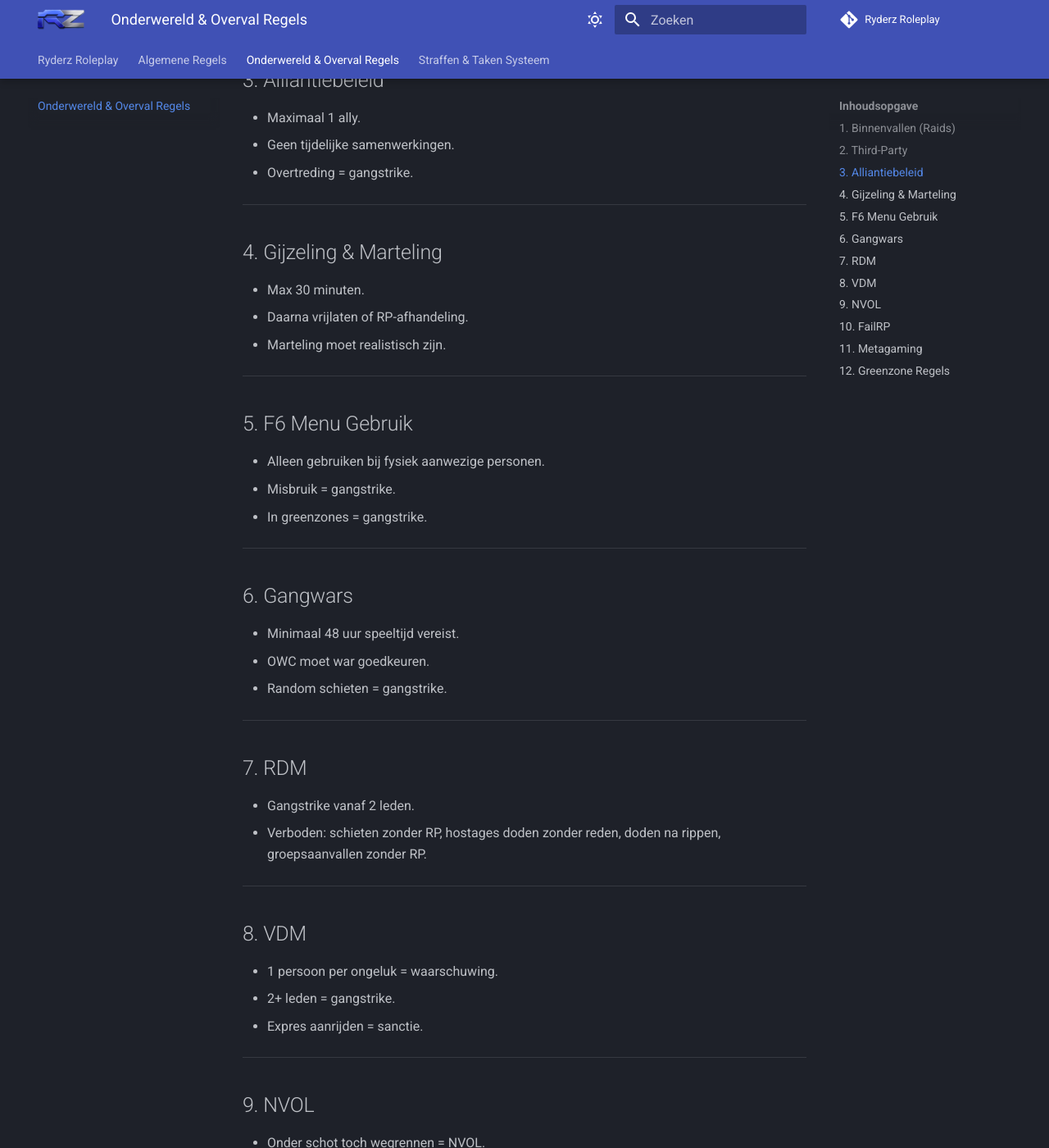
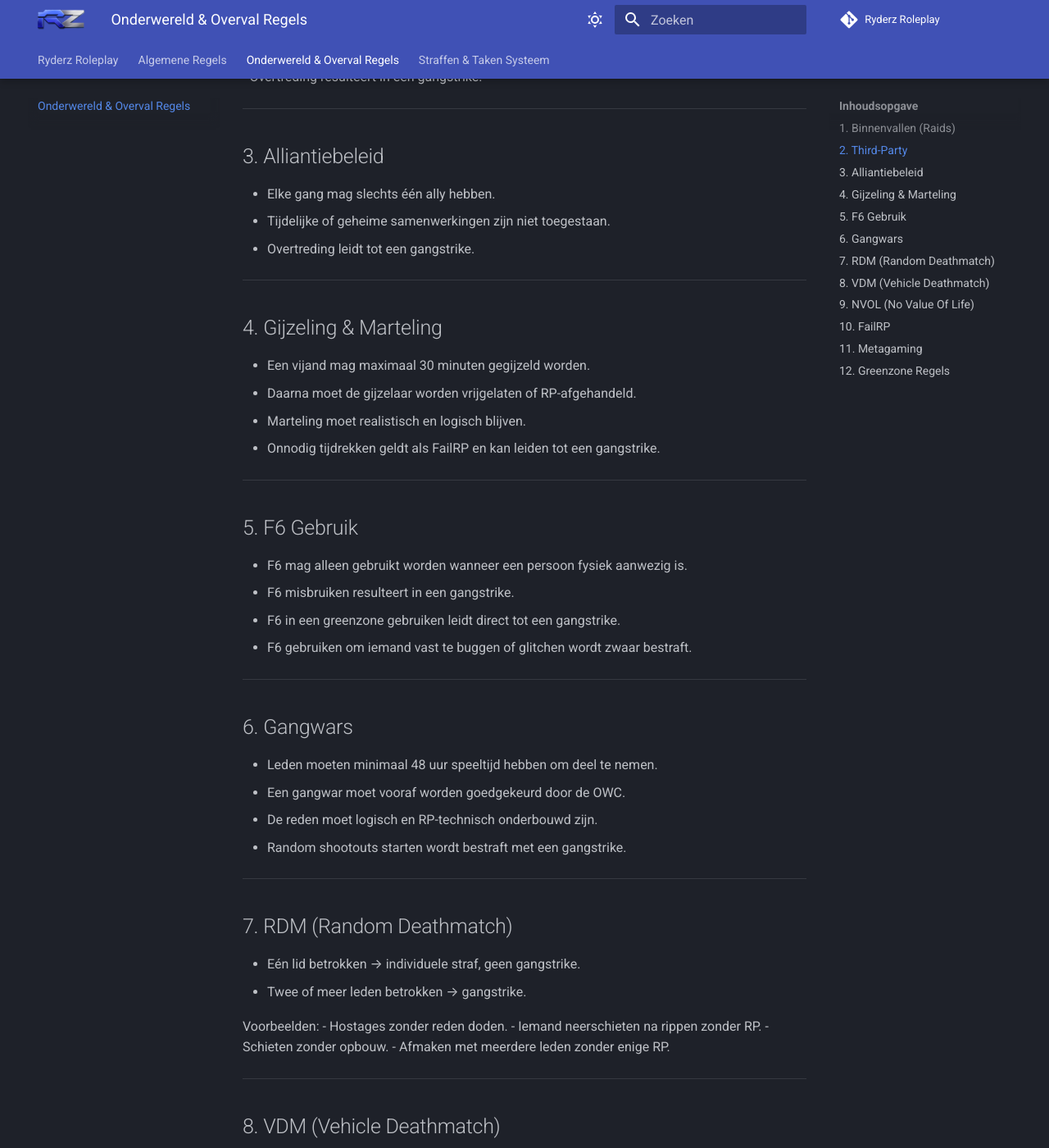
Before and after one commit to MohammedRDZ/mkdoc-ryderz, an MkDocs documentation site: the page built from docs/onderwereld.md, in a window 1280 px wide and 1400 px high, scrolled down 635 px. Shown: the whole window at 82% size. Built offline with MkDocs 1.6.1 and Material for MkDocs 9.7.7, drawn with Linux system fonts in a browser that asks for light colours; comment, search, counter and statistics services are not loaded; some of the changed text lies outside the part shown.

Commit message:
Revise gameplay rules and guidelines
Updated rules and guidelines for raids, third-party interactions, alliance policies, hostage situations, and various other gameplay mechanics to enhance clarity and enforceability.

```diff
--- a/docs/onderwereld.md
+++ b/docs/onderwereld.md
@@ -3,170 +3,205 @@
 ---
 
 ## 1. Binnenvallen (Raids)
-- Maximaal 2 binnenvallen per dag.
-- Minimaal 2 uur cooldown.
-- Bewijs verplicht (video/screenshot/audio).
-- Bewijs direct naar OWC.
-- Geen bewijs = gangstrike.
+- Maximaal 2 binnenvallen per dag per gang.
+- Minimaal 2 uur cooldown tussen binnenvallen.
+- Elke binnenval moet onderbouwd zijn met bewijs (video/screenshot/audio).
+- Bewijs moet direct naar de OWC worden gestuurd.
+- Geen bewijs betekent een gangstrike.
 
 ---
 
 ## 2. Third-Party
-**Geen politie:** counteren toegestaan.
-**Wel politie:** counteren verboden → gangstrike.
+**Geen politie aanwezig:**
+- Counteren is toegestaan.
+
+**Wel politie aanwezig:**
+- Counteren is verboden.
+- Overtreding resulteert in een gangstrike.
 
 ---
 
 ## 3. Alliantiebeleid
-- Maximaal 1 ally.
-- Geen tijdelijke samenwerkingen.
-- Overtreding = gangstrike.
+- Elke gang mag slechts één ally hebben.
+- Tijdelijke of geheime samenwerkingen zijn niet toegestaan.
+- Overtreding leidt tot een gangstrike.
 
 ---
 
 ## 4. Gijzeling & Marteling
-- Max 30 minuten.
-- Daarna vrijlaten of RP-afhandeling.
-- Marteling moet realistisch zijn.
+- Een vijand mag maximaal 30 minuten gegijzeld worden.
+- Daarna moet de gijzelaar worden vrijgelaten of RP-afgehandeld.
+- Marteling moet realistisch en logisch blijven.
+- Onnodig tijdrekken geldt als FailRP en kan leiden tot een gangstrike.
 
 ---
 
-## 5. F6 Menu Gebruik
-- Alleen gebruiken bij fysiek aanwezige personen.
-- Misbruik = gangstrike.
-- In greenzones = gangstrike.
+## 5. F6 Gebruik
+- F6 mag alleen gebruikt worden wanneer een persoon fysiek aanwezig is.
+- F6 misbruiken resulteert in een gangstrike.
+- F6 in een greenzone gebruiken leidt direct tot een gangstrike.
+- F6 gebruiken om iemand vast te buggen of glitchen wordt zwaar bestraft.
 
 ---
 
 ## 6. Gangwars
-- Minimaal 48 uur speeltijd vereist.
-- OWC moet war goedkeuren.
-- Random schieten = gangstrike.
+- Leden moeten minimaal 48 uur speeltijd hebben om deel te nemen.
+- Een gangwar moet vooraf worden goedgekeurd door de OWC.
+- De reden moet logisch en RP-technisch onderbouwd zijn.
+- Random shootouts starten wordt bestraft met een gangstrike.
 
 ---
 
-## 7. RDM
-- Gangstrike vanaf 2 leden.
-- Verboden: schieten zonder RP, hostages doden zonder reden, doden na rippen, groepsaanvallen zonder RP.
+## 7. RDM (Random Deathmatch)
+- Eén lid betrokken → individuele straf, geen gangstrike.
+- Twee of meer leden betrokken → gangstrike.
+
+Voorbeelden:
+- Hostages zonder reden doden.
+- Iemand neerschieten na rippen zonder RP.
+- Schieten zonder opbouw.
+- Afmaken met meerdere leden zonder enige RP.
 
 ---
 
-## 8. VDM
-- 1 persoon per ongeluk = waarschuwing.
-- 2+ leden = gangstrike.
-- Expres aanrijden = sanctie.
+## 8. VDM (Vehicle Deathmatch)
+- Eén lid per ongeluk → waarschuwing.
+- Twee of meer leden → gangstrike.
+- Bewust aanrijden → zware sanctie.
 
 ---
 
-## 9. NVOL
-- Onder schot toch wegrennen = NVOL.
-- 1e keer waarschuwing, 2e keer gangstrike.
-- Groeps-NVOL = gangstrike.
+## 9. NVOL (No Value Of Life)
+- Weglopen of wegrijden onder bedreiging geldt als NVOL.
+- Eerste overtreding → waarschuwing.
+- Tweede overtreding → gangstrike.
+- NVOL met meerdere leden → directe gangstrike.
 
 ---
 
 ## 10. FailRP
-- Vluchten naar gangterrein tijdens achtervolging.
-- Hek sluiten onder schot.
-- Onnodig tijdrekken.
+- Vluchten naar gangterrein tijdens een achtervolging.
+- Hekken sluiten terwijl je onder schot staat.
+- Binnenvallen zonder geldige RP.
 - Ganghuizen binnendringen zonder reden.
+- Onnodig tijdrekken tijdens dreiging.
+- Meerdere leden die FailRP plegen kunnen gangstrikes veroorzaken.
 
 ---
 
 ## 11. Metagaming
-- Porto zonder IC-oortje = gangstrike.
-- Schermdelen = directe gangstrike.
-- OOC-info gebruiken = overtreding.
+- Porto gebruiken zonder IC-oortje leidt tot een gangstrike.
+- Schermdelen of meekijken via streams is verboden.
+- OOC-informatie IC gebruiken is een zware overtreding.
 
 ---
 
 ## 12. Greenzone Regels
-- Geen rippen, geweld, wapens, timeren, bedreigen.
-- Overtreding = directe gangstrike.
+Greenzones zijn volledig vrij van criminaliteit.
+
+Verboden in greenzones:
+- Ripperen
+- Gijzelen
+- Bedreigen
+- Wapens trekken
+- Timeren
+- Geweld of elke vorm van criminaliteit
+
+Overtredingen leiden tot een directe gangstrike.
 
 ---
 
-# LET OP: vanaf hier GEEN nieuwe `#`, altijd `##`
-
-## 13. Overval Regels
-Dit is het hoofdstuk dat in jouw TOC moet verschijnen.
+# Overvallen & Hostage Regels (Met Minimale Eisen)
 
 ---
 
-## 14. Algemene Overval Regels
-- Politie moet binnen 10 minuten aankoppelen.
-- Doen ze dit niet → overvallers mogen vrij vertrekken.
-- Na aankoppelen geen inmenging door gangs/burgers.
-- Hostage-RP moet realistisch blijven.
+## 13. Algemene Overval Regels
+- Politie moet binnen 10 minuten reageren.
+- Reageert de politie niet op tijd, dan mogen overvallers vertrekken zonder achtervolging.
+- Zodra de politie is aangesloten mag geen enkele gang of burger zich mengen.
+- Overvallers zijn verantwoordelijk voor logisch en veilig RP.
+- Hostages mogen niet trollen of het scenario saboteren.
 
 ---
 
-## 15. Hostage- & Wapenlimieten per Overval
-
-### 15.1 Winkeloverval
-- Max 1 hostage.
-- Alleen melee wapens.
-
-### 15.2 Kleine Bank
-- Max 3 hostages.
-- 1 automatic.
-- 1 pistool.
-
-### 15.3 Juwelier
-- Max 4 hostages.
-- 1 automatic.
-- 1 pistool.
-
-### 15.4 Grote Bank
-- Max 5 hostages.
-- 2 automatics.
-- 1 pistool of melee.
+## 14. Minimale Hostage- & Wapenvereisten per Overval
+Voor elke overval gelden **minimale RP-eisen**.
+Dit zijn geen maximale limieten maar **ondergrenzen** om het scenario realistisch te houden.
 
 ---
 
-## 16. Hostage Regels
-- Hostages blijven op hun plek (binnen = binnen, buiten = buiten).
-- Max 20 minuten vasthouden.
-- Geen positie wisselen.
-- RP moet realistisch blijven.
+### 14.1 Winkeloverval
+- Minimaal 1 hostage.
+- Minimaal 1 wapen (pistool of melee).
 
 ---
 
-## 17. Hulpdiensten als Hostage
-- Toegestaan als instantie minimaal 8 leden heeft.
-- Politie met 16 man → max 2 hostages.
-- Verboden op werkplekken (MRB, ZKH, ANWB).
+### 14.2 Kleine Bank
+- Minimaal 2 hostages.
+- Minimaal 1 automatic.
+- Minimaal 1 pistool.
 
 ---
 
-## 18. Shootouts & Ganggeweld
-- Altijd RP-reden vereist.
-- Random shootouts = gangstrike.
-- Binnenvallen max 2× per dag met bewijs.
+### 14.3 Juwelier
+- Minimaal 3 hostages.
+- Minimaal 1 automatic.
+- Minimaal 1 pistool.
 
 ---
 
-## 19. Combat Logging
-- Server verlaten tijdens RP = directe gangstrike.
+### 14.4 Grote Bank
+- Minimaal 4 hostages.
+- Minimaal 2 automatic wapens.
+- Minimaal 1 pistool of melee-wapen.
 
 ---
 
-## 20. Wapens, Drugs & Rippen
-Rippen alleen toegestaan indien persoon:
-- Holster draagt
-- Of masker draagt
-- Of bodyvest draagt
+## 15. Hostage Regels (Algemeen)
+- Hostages moeten op dezelfde locatie blijven (binnen blijft binnen, buiten blijft buiten).
+- Hostage mag niet wisselen tussen binnen/buiten.
+- Maximaal 20 minuten vasthouden.
+- Hostage RP moet realistisch en serieus blijven.
+- Hostages mogen niet onnodig in levensgevaar worden gebracht zonder RP-opbouw.
+
+---
+
+## 16. Hulpdiensten als Hostage
+- Mag alleen wanneer de instantie voldoende personeel heeft om hun RP door te laten gaan.
+- Politie met 16 mensen → 2 hostages toegestaan.
+- Hostages nemen op overheidswerkplekken (MRB, ziekenhuis, ANWB, overheid) is verboden.
+
+---
+
+## 17. Shootouts & Ganggeweld
+- Ganggeweld moet een duidelijke RP-reden hebben.
+- Random shootouts worden bestraft met een gangstrike.
+- Binnenvallen op gangterrein is toegestaan tot 2 keer per dag en alleen met bewijs.
+
+---
+
+## 18. Combat Logging
+- De stad verlaten tijdens actief RP leidt tot een directe gangstrike.
+- Bij crash moet je zo snel mogelijk terugkeren en het scenario afmaken.
+
+---
+
+## 19. Wapens, Drugs & Rippen
+Rippen is toegestaan wanneer de persoon:
+- Een holster draagt, of
+- Een masker draagt, of
+- Een bodyvest draagt.
 
 Verboden:
 - Rippen zonder RP.
-- OOC-deals.
-- Ripperen in greenzone.
+- OOC handel.
+- Rippen in een greenzone.
 
 ---
 
-## 21. Verraad & Gangidentiteit
-- Verraad moet RP-technisch logisch zijn.
+## 20. Verraad & Gangidentiteit
+- Verraad moet logisch, opgebouwd en realistisch zijn.
 - Gangs moeten herkenbare kleding dragen.
-- Kleding van andere gangs dragen = verboden zonder RP.
+- Kleding van een andere gang dragen is verboden, tenzij met duidelijke RP.
 
 ---
```
